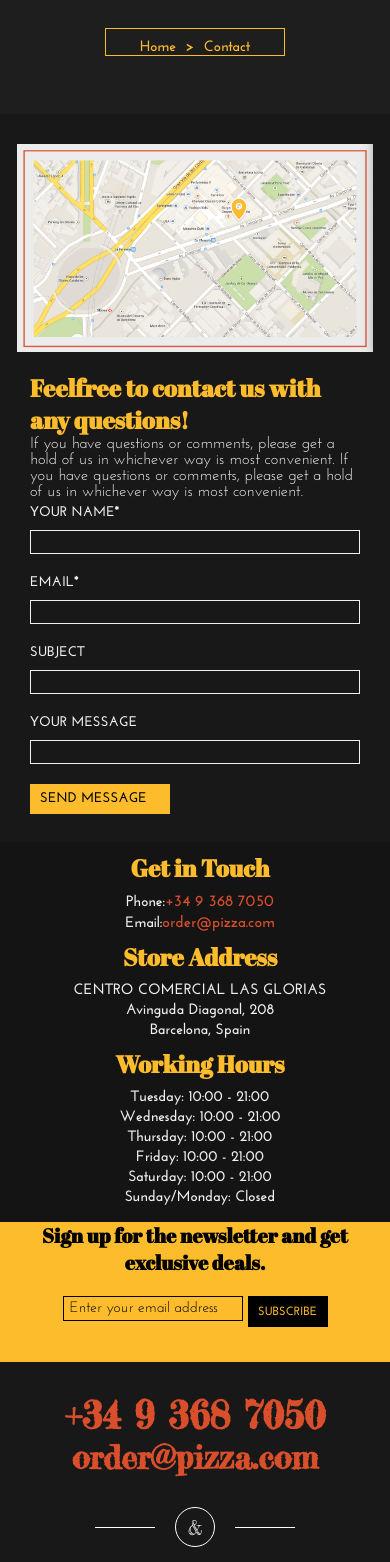
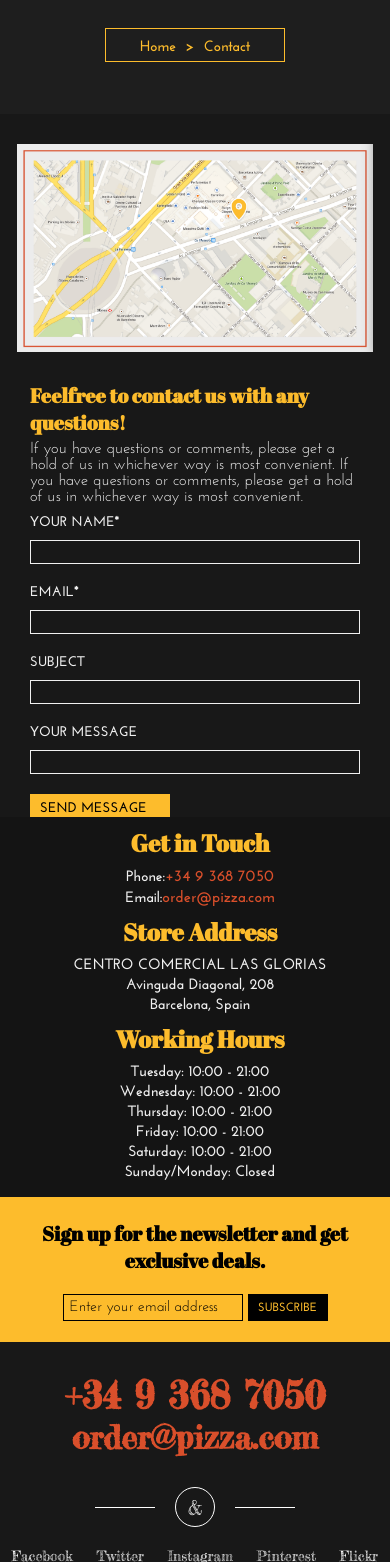
Before and after one commit to gin0753/fe-monaPizza, a React (Create React App) app: page /contact-us in a window 390 px wide. Shown: the part 146-1708 px from the top of the page. Built offline with nearby package versions, Linux system fonts and the light colour scheme; a web font is replaced by a local one.

Commit message:
modified css file about contact-us page

```diff
--- a/src/pages/ContactUs/contactUs.css
+++ b/src/pages/ContactUs/contactUs.css
@@ -90,7 +90,7 @@
   margin: 0 auto;
   padding: 4px 0;
   margin-top: 20px;
-  height: 28px;
+  height: 34px;
   width: 180px;
   line-height: 30px;
   font-size: 15px;
@@ -134,6 +134,7 @@
   width: 540px;
   height: 400px;
   float: left;
+  margin-top: 10px;
 }
 .contact.board-left h1 {
   font-family: AbrilFatface-Regular;
@@ -144,6 +145,7 @@
   font-family: JosefinSans-Regular;
   color: #F0F0F0;
   font-size: 16px;
+  margin: 5px 0;
 }
 .contact.board-left span {
   font-family: JosefinSans-Bold;
@@ -273,7 +275,7 @@
 .contact.subscribe input {
   display: block;
   width: 180px;
-  height: 25px;
+  height: 31px;
   padding: 2px 6px;
   font-size: 15px;
   font-family: JosefinSans-Regular;
@@ -304,11 +306,11 @@
 }
 .contact.footer {
   width: 100%;
-  height: 330px;
+  height: 307px;
   background-color: #181818;
 }
 .contact.footer-contact-container {
-  height: 260px;
+  height: 270px;
   padding-top: 30px;
 }
 .contact.footer-contact-container h1 {
@@ -374,7 +376,7 @@
 }
 @media only screen and (min-width:769px) and (max-width: 996px) {
   .contact.message-board {
-    height: 878px;
+    height: 918px;
   }
   .contact.location {
     width: 748px;
@@ -390,7 +392,7 @@
     padding: 0 10px;
   }
   .contact.board-left h1 {
-    font-size: 22px;
+    font-size: 21px;
   }
   .contact.board-left p {
     font-size: 15px;
@@ -416,7 +418,7 @@
 }
 @media only screen and (max-width: 768px)  {
   .contact.message-board {
-    height: 1188px;
+    height: 1268px;
   }
   .contact.location {
     width: 556px;
@@ -444,8 +446,17 @@
     box-sizing: border-box;
     text-align: center;
   }
+  .contact.subscribe {
+    height: 160px;
+  }
   .contact.subscribe h1 {
-    font-size: 20px;
+    font-size: 22px;
+  }
+  .contact.subscribe input {
+    height: 27px;
+  }
+  .contact.subscribe button {
+    height: 27px;
   }
   .contact.footer-contact-list {
     width: 100%
@@ -489,17 +500,30 @@
     width: 356px;
     height: 208px;
   }
+  .contact.board-left {
+    height: 425px;
+  }
   .contact.board-left h1 {
-    font-size: 24px;
+    font-size: 20px;
+  }
+  .contact.board-right {
+    margin-bottom: 5px;
+  }
+  .contact.subscribe {
+    padding-top: 5px;
+  }
+  .contact.subscribe h1 {
+    font-size: 20px;
+    padding-top: 33px;
   }
   .contact.footer{
-    height: 290px;
+    height: 273px;
   }
   .contact.footer-contact-container h1 {
     font-size: 38px;
   }
   .contact.footer-contact-container{
-    height: 220px;
+    height: 235px;
   }
   .contact.footer-contact-list {
     font-size: 14px;
```
